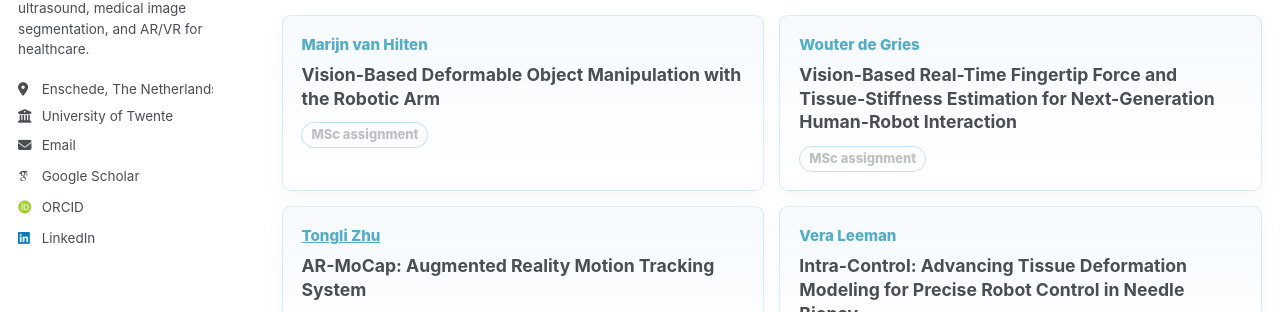
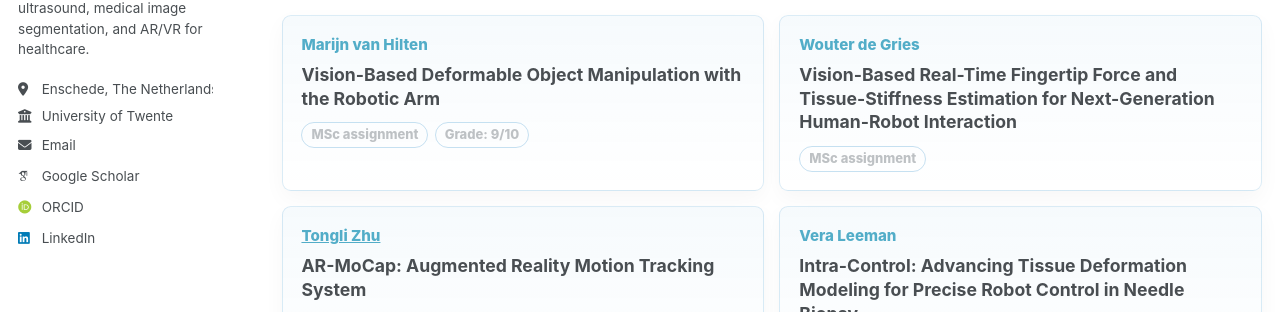
Before and after one commit to Jacksundezhi/Jacksundezhi.github.io, a Jekyll site: the page built from _pages/supervision.md, in a window 1280 px wide and 900 px high. Shown: the part 378-690 px from the top of the window. Built offline with Jekyll 4.4.1, drawn with Linux system fonts in a browser that asks for light colours; some web fonts are replaced; a script bundle is joined from its source files by our own code; library files that are not in the unit come from our copies.

Commit message:
Add Marijn supervision grade

```diff
--- a/_pages/supervision.md
+++ b/_pages/supervision.md
@@ -18,7 +18,7 @@ author_profile: true
 <article class="supervision-card">
   <p class="student-name">Marijn van Hilten</p>
   <h3>Vision-Based Deformable Object Manipulation with the Robotic Arm</h3>
-  <p class="supervision-meta"><span>MSc assignment</span></p>
+  <p class="supervision-meta"><span>MSc assignment</span><span>Grade: 9/10</span></p>
 </article>
 
 <article class="supervision-card">
```
